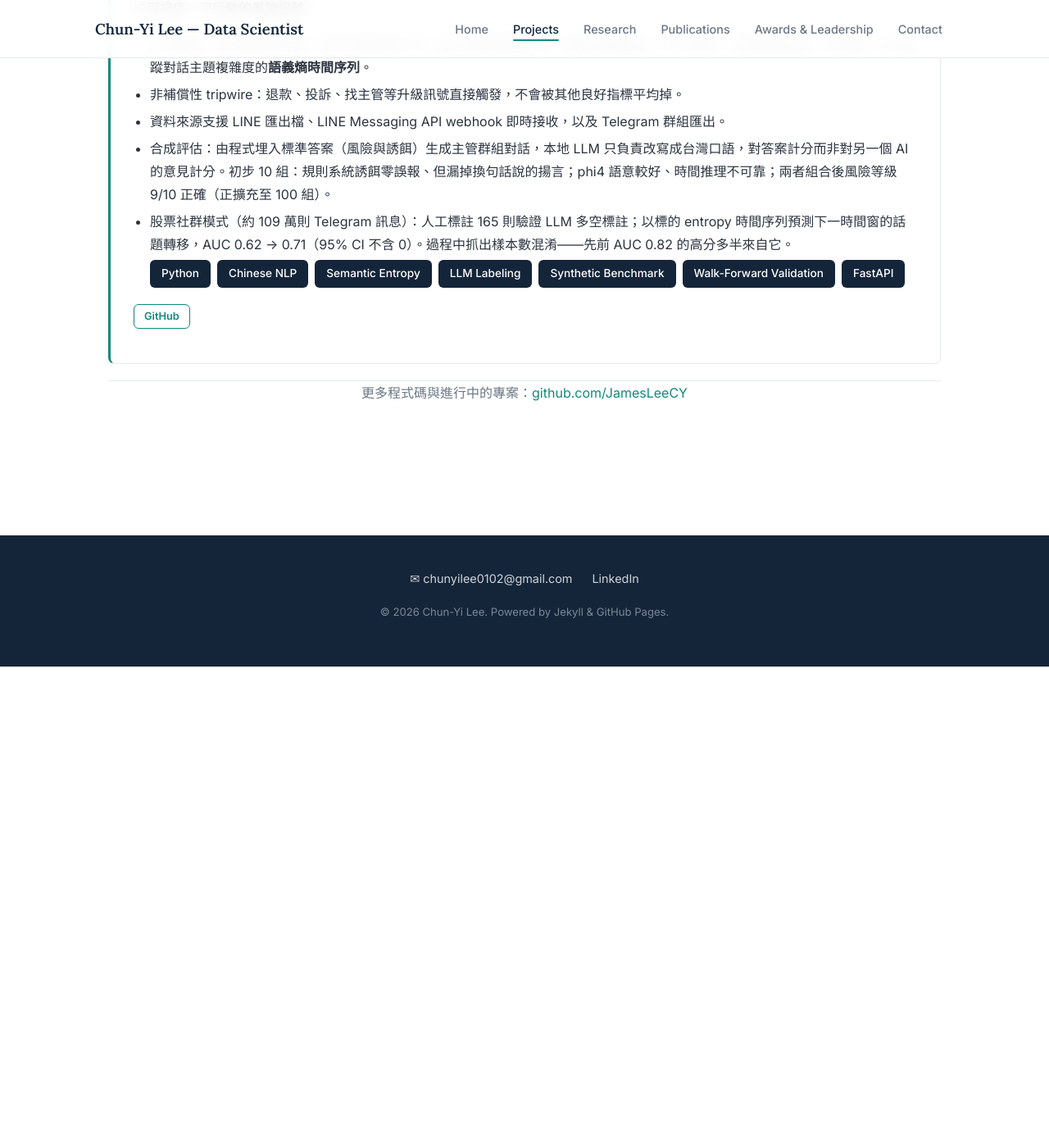
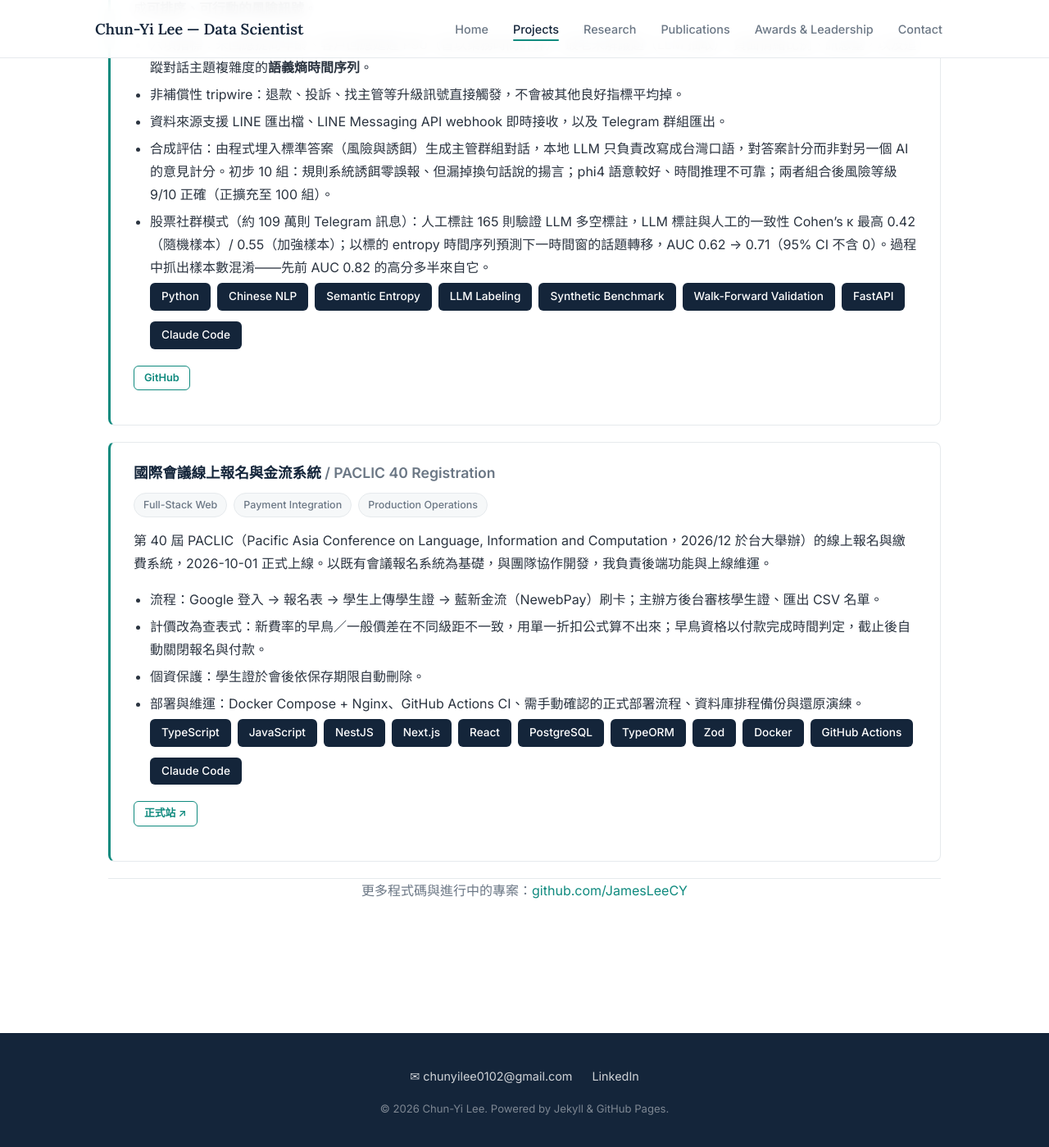
Before and after one commit to JamesLeeCY/JamesLeeCY.github.io, a Jekyll site: the page built from projects.md, in a window 1280 px wide and 1400 px high, scrolled down 2638 px. Shown: the whole window at 82% size. Built offline with Jekyll 4.4.1, drawn with Linux system fonts in a browser that asks for light colours; before the commit the page ends 3451 px from its top, so only the background shows below that; some of the changed text lies outside the part shown.

Commit message:
Add PACLIC 40 project; tag Claude Code on every project; tidy skills
- Projects: PACLIC 40 registration and payment system (links the live
  site only; repos are private); Claude Code tag on each card
- LINE Triage: report LLM-human agreement (Cohen's kappa)
- Skills: drop Clustering; add TypeScript and a Web Development group;
  rename kappa item to LLM-human label agreement

Co-Authored-By: Claude Opus 5.5 <noreply@anthropic.com>

```diff
--- a/projects.md
+++ b/projects.md
@@ -7,7 +7,7 @@ permalink: /projects.html
 <div class="page-content">
     <div class="page-header">
         <h1>Projects</h1>
-        <p class="lead">將處理高維度、高雜訊資料的方法，從神經科學遷移到<strong>製造、金融與語言</strong>領域。每個專案都附完整程式碼與分析報告——包含那些「看起來成立、實際不成立」的結果。</p>
+        <p class="lead">將處理高維度、高雜訊資料的方法，從神經科學遷移到<strong>製造、金融與語言</strong>領域。公開專案都附完整程式碼與分析報告——包含那些「看起來成立、實際不成立」的結果。所有專案皆以 <strong>Claude Code</strong> 協助開發。</p>
     </div>
 
     <div class="research-item">
@@ -25,7 +25,7 @@ permalink: /projects.html
             <li>六處「表面數字說一回事、追加一個診斷說另一回事」的案例，包含這個專案自己的主要宣稱。</li>
         </ul>
         <ul class="tag-list">
-            <li>Python</li><li>XGBoost</li><li>GNN</li><li>Concept Drift</li><li>Virtual Metrology</li><li>Imbalanced Classification</li>
+            <li>Python</li><li>XGBoost</li><li>GNN</li><li>Concept Drift</li><li>Virtual Metrology</li><li>Imbalanced Classification</li><li>Claude Code</li>
         </ul>
         <p class="pub-doi" style="margin-top:14px">
             <a href="https://github.com/JamesLeeCY/semiconductor-quality-ml" target="_blank" rel="noopener">GitHub</a>
@@ -48,7 +48,7 @@ permalink: /projects.html
             <li>過度擬合控制：規則於 2026-10-09 凍結並事先登錄評估方式，程式碼指紋一改就拒絕預測，紀錄只能新增；正式前瞻紀錄自 2026-11 起累積。</li>
         </ul>
         <ul class="tag-list">
-            <li>Python</li><li>Multi-Agent</li><li>LLM</li><li>Walk-Forward Backtesting</li><li>Information Coefficient</li><li>Survivorship Bias</li><li>Deflated Sharpe</li><li>Brier Score</li>
+            <li>Python</li><li>Multi-Agent</li><li>LLM</li><li>Walk-Forward Backtesting</li><li>Information Coefficient</li><li>Survivorship Bias</li><li>Deflated Sharpe</li><li>Brier Score</li><li>Claude Code</li>
         </ul>
         <p class="pub-doi" style="margin-top:14px">
             <a href="https://github.com/JamesLeeCY/precision-weighted-investment-agent" target="_blank" rel="noopener">GitHub</a>
@@ -72,7 +72,7 @@ permalink: /projects.html
             <li>可完全離線運行（本地 Ollama），也支援期刊 PDF 語料。</li>
         </ul>
         <ul class="tag-list">
-            <li>Python</li><li>RAG</li><li>Hybrid Search</li><li>ChromaDB</li><li>LLM-as-Judge</li><li>Hallucination Evaluation</li><li>Confidence Intervals</li><li>Ollama</li>
+            <li>Python</li><li>RAG</li><li>Hybrid Search</li><li>ChromaDB</li><li>LLM-as-Judge</li><li>Hallucination Evaluation</li><li>Confidence Intervals</li><li>Ollama</li><li>Claude Code</li>
         </ul>
         <p class="pub-doi" style="margin-top:14px">
             <a href="https://github.com/JamesLeeCY/paper-rag-copilot" target="_blank" rel="noopener">GitHub</a>
@@ -92,7 +92,7 @@ permalink: /projects.html
             <li>把原始影片轉成能通過統計檢驗的迴歸變項序列，供 fMRI 分析使用。</li>
         </ul>
         <ul class="tag-list">
-            <li>Python</li><li>OpenCV</li><li>YOLOv8</li><li>HOG</li><li>Multimodal Time-Series</li>
+            <li>Python</li><li>OpenCV</li><li>YOLOv8</li><li>HOG</li><li>Multimodal Time-Series</li><li>Claude Code</li>
         </ul>
         <p class="pub-doi" style="margin-top:14px">
             <a href="https://github.com/JamesLeeCY/fmri-video-feature-analysis" target="_blank" rel="noopener">GitHub</a>
@@ -112,13 +112,35 @@ permalink: /projects.html
             <li>非補償性 tripwire：退款、投訴、找主管等升級訊號直接觸發，不會被其他良好指標平均掉。</li>
             <li>資料來源支援 LINE 匯出檔、LINE Messaging API webhook 即時接收，以及 Telegram 群組匯出。</li>
             <li>合成評估：由程式埋入標準答案（風險與誘餌）生成主管群組對話，本地 LLM 只負責改寫成台灣口語，對答案計分而非對另一個 AI 的意見計分。初步 10 組：規則系統誘餌零誤報、但漏掉換句話說的揚言；phi4 語意較好、時間推理不可靠；兩者組合後風險等級 9/10 正確（正擴充至 100 組）。</li>
-            <li>股票社群模式（約 109 萬則 Telegram 訊息）：人工標註 165 則驗證 LLM 多空標註；以標的 entropy 時間序列預測下一時間窗的話題轉移，AUC 0.62 → 0.71（95% CI 不含 0）。過程中抓出樣本數混淆——先前 AUC 0.82 的高分多半來自它。</li>
+            <li>股票社群模式（約 109 萬則 Telegram 訊息）：人工標註 165 則驗證 LLM 多空標註，LLM 標註與人工的一致性 Cohen’s κ 最高 0.42（隨機樣本）/ 0.55（加強樣本）；以標的 entropy 時間序列預測下一時間窗的話題轉移，AUC 0.62 → 0.71（95% CI 不含 0）。過程中抓出樣本數混淆——先前 AUC 0.82 的高分多半來自它。</li>
         </ul>
         <ul class="tag-list">
-            <li>Python</li><li>Chinese NLP</li><li>Semantic Entropy</li><li>LLM Labeling</li><li>Synthetic Benchmark</li><li>Walk-Forward Validation</li><li>FastAPI</li>
+            <li>Python</li><li>Chinese NLP</li><li>Semantic Entropy</li><li>LLM Labeling</li><li>Synthetic Benchmark</li><li>Walk-Forward Validation</li><li>FastAPI</li><li>Claude Code</li>
         </ul>
         <p class="pub-doi" style="margin-top:14px">
             <a href="https://github.com/JamesLeeCY/line-chat-triage" target="_blank" rel="noopener">GitHub</a>
+        </p>
+    </div>
+
+    <div class="research-item">
+        <h3>國際會議線上報名與金流系統 <span class="text-muted">/ PACLIC 40 Registration</span></h3>
+        <div class="research-meta">
+            <span class="research-badge">Full-Stack Web</span>
+            <span class="research-badge">Payment Integration</span>
+            <span class="research-badge">Production Operations</span>
+        </div>
+        <p>第 40 屆 PACLIC（Pacific Asia Conference on Language, Information and Computation，2026/12 於台大舉辦）的線上報名與繳費系統，2026-10-01 正式上線。以既有會議報名系統為基礎，與團隊協作開發，我負責後端功能與上線維運。</p>
+        <ul>
+            <li>流程：Google 登入 → 報名表 → 學生上傳學生證 → 藍新金流（NewebPay）刷卡；主辦方後台審核學生證、匯出 CSV 名單。</li>
+            <li>計價改為查表式：新費率的早鳥／一般價差在不同級距不一致，用單一折扣公式算不出來；早鳥資格以付款完成時間判定，截止後自動關閉報名與付款。</li>
+            <li>個資保護：學生證於會後依保存期限自動刪除。</li>
+            <li>部署與維運：Docker Compose + Nginx、GitHub Actions CI、需手動確認的正式部署流程、資料庫排程備份與還原演練。</li>
+        </ul>
+        <ul class="tag-list">
+            <li>TypeScript</li><li>JavaScript</li><li>NestJS</li><li>Next.js</li><li>React</li><li>PostgreSQL</li><li>TypeORM</li><li>Zod</li><li>Docker</li><li>GitHub Actions</li><li>Claude Code</li>
+        </ul>
+        <p class="pub-doi" style="margin-top:14px">
+            <a href="https://registration.linguistics.ntu.edu.tw" target="_blank" rel="noopener">正式站 ↗</a>
         </p>
     </div>
 
```
Also changed, not shown: HANDOFF.md (+9 -2 lines), _data/skills.yml (+13 -2 lines).
